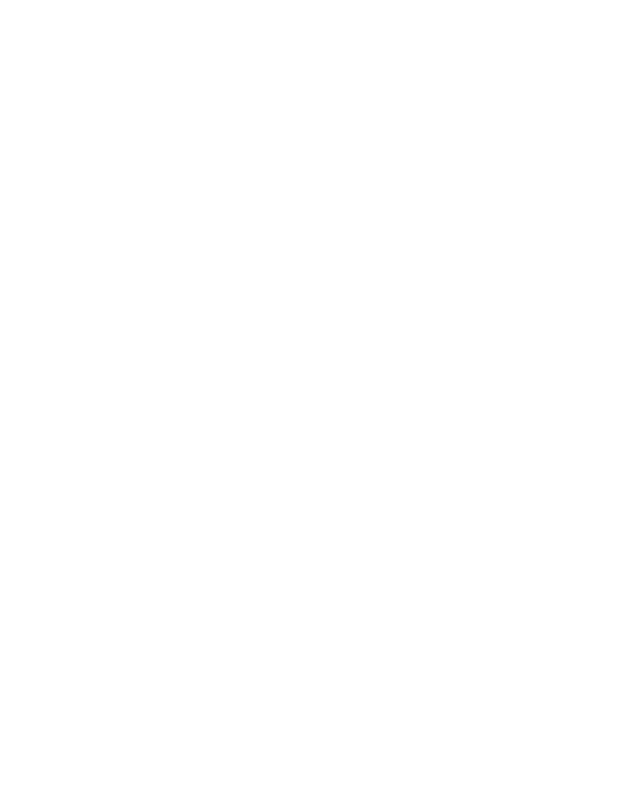
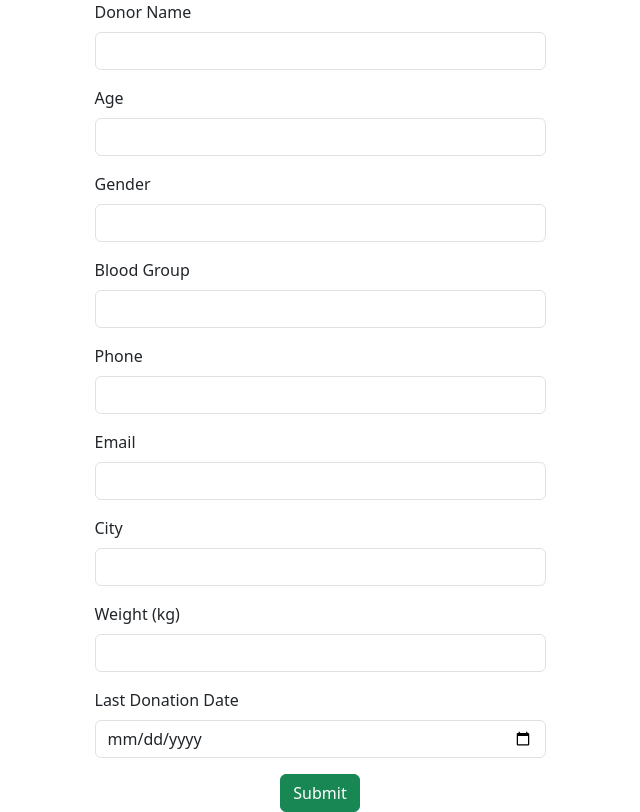
Before and after one commit to alantsaji18/BloodBank-react-App, a React (Vite) app: page / in a window 1280 px wide. Shown: the whole page, without its empty margins (320-960 px from the left). Built offline with nearby package versions, Linux system fonts and the light colour scheme.

Commit message:
Project updates

```diff
--- a/package.json
+++ b/package.json
@@ -10,8 +10,10 @@
     "preview": "vite preview"
   },
   "dependencies": {
+    "axios": "^1.18.1",
     "react": "^19.2.7",
-    "react-dom": "^19.2.7"
+    "react-dom": "^19.2.7",
+    "react-router-dom": "^7.18.1"
   },
   "devDependencies": {
     "@eslint/js": "^10.0.1",
--- a/src/App.jsx
+++ b/src/App.jsx
@@ -3,13 +3,14 @@
 import viteLogo from './assets/vite.svg'
 import heroImg from './assets/hero.png'
 import './App.css'
+import AddDonour from './components/AddDonour'
 
 function App() {
   const [count, setCount] = useState(0)
 
   return (
     <>
-
+      <AddDonour/>
 
     </>
   )
--- a/src/components/AddDonour.jsx
+++ b/src/components/AddDonour.jsx
@@ -1,129 +1,163 @@
 import React, { useState } from 'react'
-import NavBar from './NavBar'
 import axios from 'axios'
 
-const InsertCourse = () => {
+const AddDonour = () => {
 
-    const [input, changeInput] = useState(
-        {
 
-            donor_name: " ",
-            age: " ",
-            gender: " ",
-            blood_group: " ",
+const [input, changeInput] = useState({
+    donor_name: "",
+    age: "",
+    gender: "",
+    blood_group: "",
     phone: "",
     email: "",
     city: "",
     weight_kg: "",
-            last_donation_data: "",
-        }
-    )
+    last_donation_date: ""
+})
 
-    const inputHandler = (event)=>{
-
-        changeInput({...input,[event.target.name]:event.target.value})
-
+const inputHandler = (event) => {
+    changeInput({ ...input, [event.target.name]: event.target.value })
 }
 
+const readValue = () => {
 
-        const readValue=() =>{
+    const formattedInput = {
+        ...input,
+        age: Number(input.age),
+        weight_kg: Number(input.weight_kg)
+    }
 
-            console.log(input)
+    console.log(formattedInput)
 
-            axios.post("https://host-demo-app.onrender.com/api/add-donor",input).then(
-                (response)=>{
+    axios.post("https://host-demo-app.onrender.com/api/add-donor", formattedInput)
+        .then((response) => {
+            console.log(response.data)
+            alert("Donor Added Successfully")
 
-                    console.log(response.data)
-
-                    alert("Donour Added Successfully")
-
-                }
-            ).catch()
-
+            // Optional: Clear form after submit
+            changeInput({
+                donor_name: "",
+                age: "",
+                gender: "",
+                blood_group: "",
+                phone: "",
+                email: "",
+                city: "",
+                weight_kg: "",
+                last_donation_date: ""
+            })
+        })
+        .catch((error) => {
+            console.log(error.response?.data)
+            alert(error.response?.data?.message || "Something went wrong")
+        })
 }
 
 return (
     <div>
-            <NavBar />
         <div className="container">
-                <div className="row">
-                    <div className="col- col-12 col-sm-16 col-md-6 col-lg-6 col-xl-4 col-xxl-4 justify-content-center">
+            <div className="row justify-content-center">
+                <div className="col-12 col-md-6 col-lg-5">
 
                     <div className="row g-3">
-                            <div className="col- col-12 col-sm-12 col-md-12 col-lg-12 col-xl-12 col-xxl-12">
 
-                                <label htmlFor="" className="form-label">Donor name</label>
-                                <input type="text" className="form-control"  name='donor_name' value={input.donor_name} onChange={inputHandler}/>
+                        <div className="col-12">
+                            <label className="form-label">Donor Name</label>
+                            <input type="text" className="form-control"
+                                name='donor_name'
+                                value={input.donor_name}
+                                onChange={inputHandler}
+                            />
+                        </div>
+
+                        <div className="col-12">
+                            <label className="form-label">Age</label>
+                            <input type="number" className="form-control"
+                                name='age'
+                                value={input.age}
+                                onChange={inputHandler}
+                            />
+                        </div>
+
+                        <div className="col-12">
+                            <label className="form-label">Gender</label>
+                            <input type="text" className="form-control"
+                                name='gender'
+                                value={input.gender}
+                                onChange={inputHandler}
+                            />
+                        </div>
+
+                        <div className="col-12">
+                            <label className="form-label">Blood Group</label>
+                            <input type="text" className="form-control"
+                                name='blood_group'
+                                value={input.blood_group}
+                                onChange={inputHandler}
+                            />
+                        </div>
+
+                        <div className="col-12">
+                            <label className="form-label">Phone</label>
+                            <input type="tel" className="form-control"
+                                name='phone'
+                                value={input.phone}
+                                onChange={inputHandler}
+                            />
+                        </div>
+
+                        <div className="col-12">
+                            <label className="form-label">Email</label>
+                            <input type="email" className="form-control"
+                                name='email'
+                                value={input.email}
+                                onChange={inputHandler}
+                            />
+                        </div>
+
+                        <div className="col-12">
+                            <label className="form-label">City</label>
+                            <input type="text" className="form-control"
+                                name='city'
+                                value={input.city}
+                                onChange={inputHandler}
+                            />
+                        </div>
+
+                        <div className="col-12">
+                            <label className="form-label">Weight (kg)</label>
+                            <input type="number" className="form-control"
+                                name='weight_kg'
+                                value={input.weight_kg}
+                                onChange={inputHandler}
+                            />
+                        </div>
+
+                        <div className="col-12">
+                            <label className="form-label">Last Donation Date</label>
+                            <input type="date" className="form-control"
+                                name='last_donation_date'
+                                value={input.last_donation_date}
+                                onChange={inputHandler}
+                            />
+                        </div>
+
+                        <div className="col-12 text-center">
+                            <button className="btn btn-success" onClick={readValue}>
+                                Submit
+                            </button>
+                        </div>
 
                     </div>
-                            <div className="col- col-12 col-sm-12 col-md-12 col-lg-12 col-xl-12 col-xxl-12">
-
-                                <label htmlFor="" className="form-label">Age</label>
-                                <input type="text" className="form-control" name='age' value={input.age} onChange={inputHandler} />
-
-
-                            </div>
-                            <div className="col- col-12 col-sm-12 col-md-12 col-lg-12 col-xl-12 col-xxl-12">
-
-                                <label htmlFor="" className="form-label">Gender</label>
-                                <input type="phone" className="form-control" name='gender' value={input.gender} onChange={inputHandler} />
-
-
-                            </div>
-                            <div className="col- col-12 col-sm-12 col-md-12 col-lg-12 col-xl-12 col-xxl-12">
-
-                                <label htmlFor="" className="form-label">Blood Group</label>
-                                <input type="phone" className="form-control" name='blood_group' value={input.blood_group} onChange={inputHandler} />
-
-                            </div>
-                            <div className="col- col-12 col-sm-12 col-md-12 col-lg-12 col-xl-12 col-xxl-12">
-
-                                <label htmlFor="" className="form-label">Phone</label>
-                                <input type="text" className="form-control" name='phone' value={input.phone} onChange={inputHandler}/>
-
-
-                            </div>
-                             <div className="col- col-12 col-sm-12 col-md-12 col-lg-12 col-xl-12 col-xxl-12">
-
-                                <label htmlFor="" className="form-label">Email</label>
-                                <input type="text" className="form-control" name='email' value={input.email} onChange={inputHandler}/>
-
-
-                            </div>
-                             <div className="col- col-12 col-sm-12 col-md-12 col-lg-12 col-xl-12 col-xxl-12">
-
-                                <label htmlFor="" className="form-label">City</label>
-                                <input type="text" className="form-control" name='city' value={input.city} onChange={inputHandler}/>
-
-
-                            </div>
-                             <div className="col- col-12 col-sm-12 col-md-12 col-lg-12 col-xl-12 col-xxl-12">
-
-                                <label htmlFor="" className="form-label">Weight</label>
-                                <input type="text" className="form-control" name='weight_kg' value={input.weight_kg} onChange={inputHandler}/>
-
-
-                            </div>
-                             <div className="col- col-12 col-sm-12 col-md-12 col-lg-12 col-xl-12 col-xxl-12">
-
-                                <label htmlFor="" className="form-label">Last Donation</label>
-                                <input type="text" className="form-control" name='last_donation_data' value={input.last_donation_data} onChange={inputHandler}/>
-
-
-                            </div>
-                            <div className="col- col-12 col-sm-12 col-md-12 col-lg-12 col-xl-12 col-xxl-12">
-
-                                <button className="btn btn-success" onClick={readValue}>Submit</button>
-
-                            </div>
-                        </div>
-
 
                 </div>
             </div>
         </div>
-
     </div>
 )
+
+
 }
+
 export default AddDonour
```
Also changed, not shown: src/components/ViewDonour.jsx (added, +63 -0 lines), 1 other file (tests, documents, lock files or other folders). Lines whose indentation alone changed are shown as unchanged.
